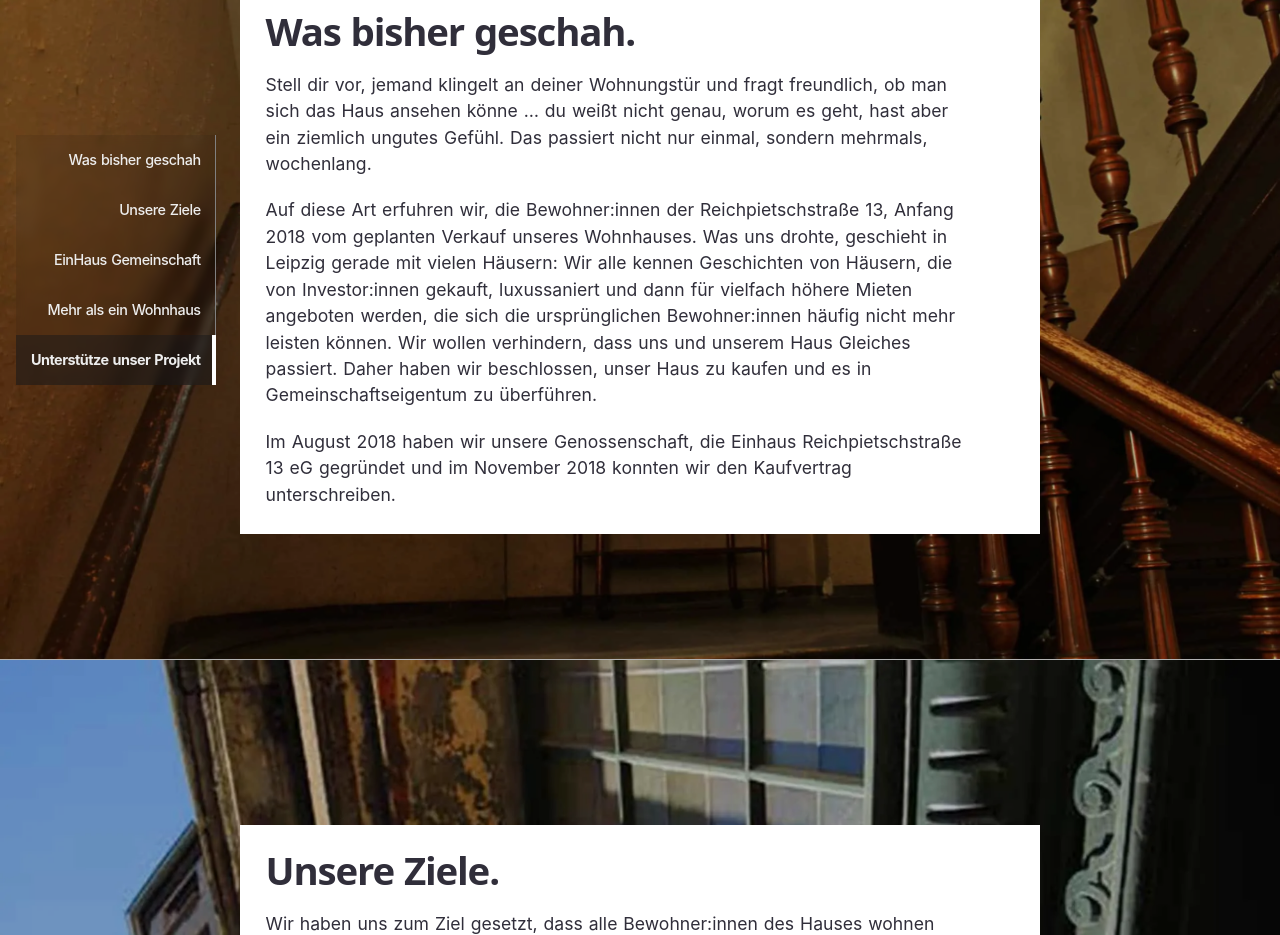
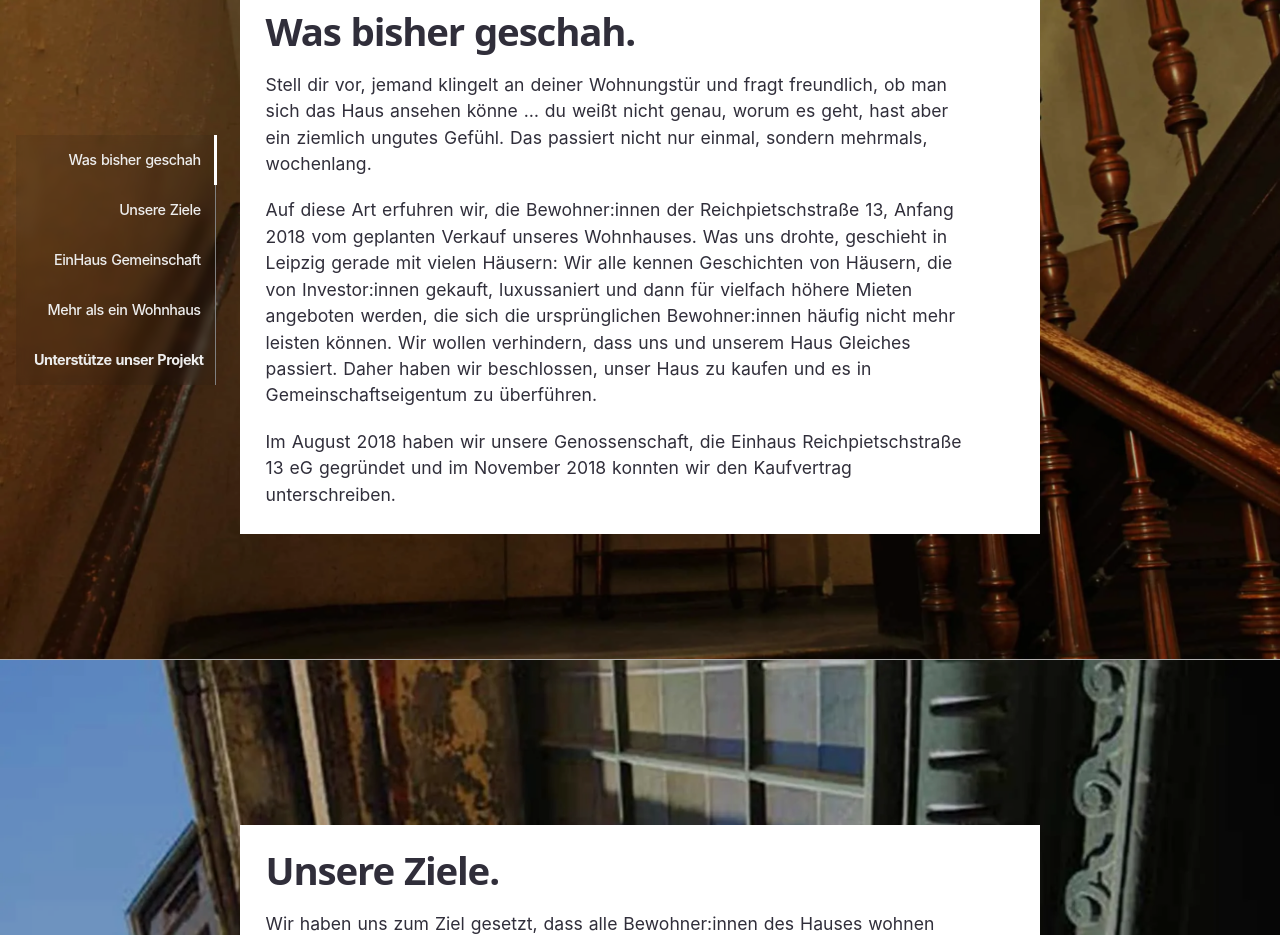
Before and after one commit to 3vincent/einhaus-leipzig, a Nuxt app: page / in a window 1280 px wide. Shown: the part 940-1875 px from the top of the page. Built offline with nearby package versions, Linux system fonts and the light colour scheme.

Commit message:
Add menu item indicator with smooth transition

```diff
--- a/components/landing/one-scroll-menu.vue
+++ b/components/landing/one-scroll-menu.vue
@@ -10,12 +10,21 @@
           {{ menuEntry.text }}
         </NuxtLink>
       </li>
+
+      <div
+        class="menuItemIndicator"
+        :style="{
+          transform: `translateY(${menuItemIndicatorScrollPosition}px)`,
+        }"
+      ></div>
     </ul>
   </div>
 </template>
 
 <script setup lang="ts">
 import { LANDING_PAGE_SLUGS } from '~/util/enums'
+
+let menuItemIndicatorScrollPosition = ref(0)
 
 type MenuEntry = {
   hash: LANDING_PAGE_SLUGS
@@ -73,6 +82,17 @@ async function highlightMenuItem() {
 
             menuItemToHighlight?.classList.add('is-active')
 
+            const currentHighlightedMenuItemIndex = Array.from(
+              menuItems
+            ).findIndex(item => item.id === menuItemToHighlight?.id)
+
+            if (currentHighlightedMenuItemIndex >= 0)
+              menuItemIndicatorScrollPosition.value =
+                50 * currentHighlightedMenuItemIndex
+            if (currentHighlightedMenuItemIndex < 0)
+              menuItemIndicatorScrollPosition.value = 0
+
+            // update url while scrolling over elements but not clicking in the side menu
             if (entry.target.parentElement?.id) {
               await navigateTo({
                 hash: `#${entry.target.parentElement?.id}`,
@@ -162,23 +182,19 @@ onMounted(() => {
     padding-left: 0.6rem;
   }
 
-  // ul li:hover {
-  //   background-color: white;
-  //   box-shadow: 0px 0px 0.4rem rgba(70, 70, 70, 0.9);
+  // .is-active {
   // }
 
-  // ul li a:hover {
-  //   color: var(--main-text-color-dark);
-  // }
-
-  .is-active {
-    background-color: var(--onescroll-menu-background-highlighting);
-    border-right: 4px solid white;
+  .menuItemIndicator {
+    position: absolute;
+    height: 50px;
+    width: 3px;
+    right: -1px;
+    top: 0px;
+    background-color: white;
+    transition: transform 0.3s ease-in-out;
+    will-change: transform;
   }
-
-  // .is-active:hover {
-  //   box-shadow: none;
-  // }
 
   li.is-active a,
   li.is-active a:visited {
```
